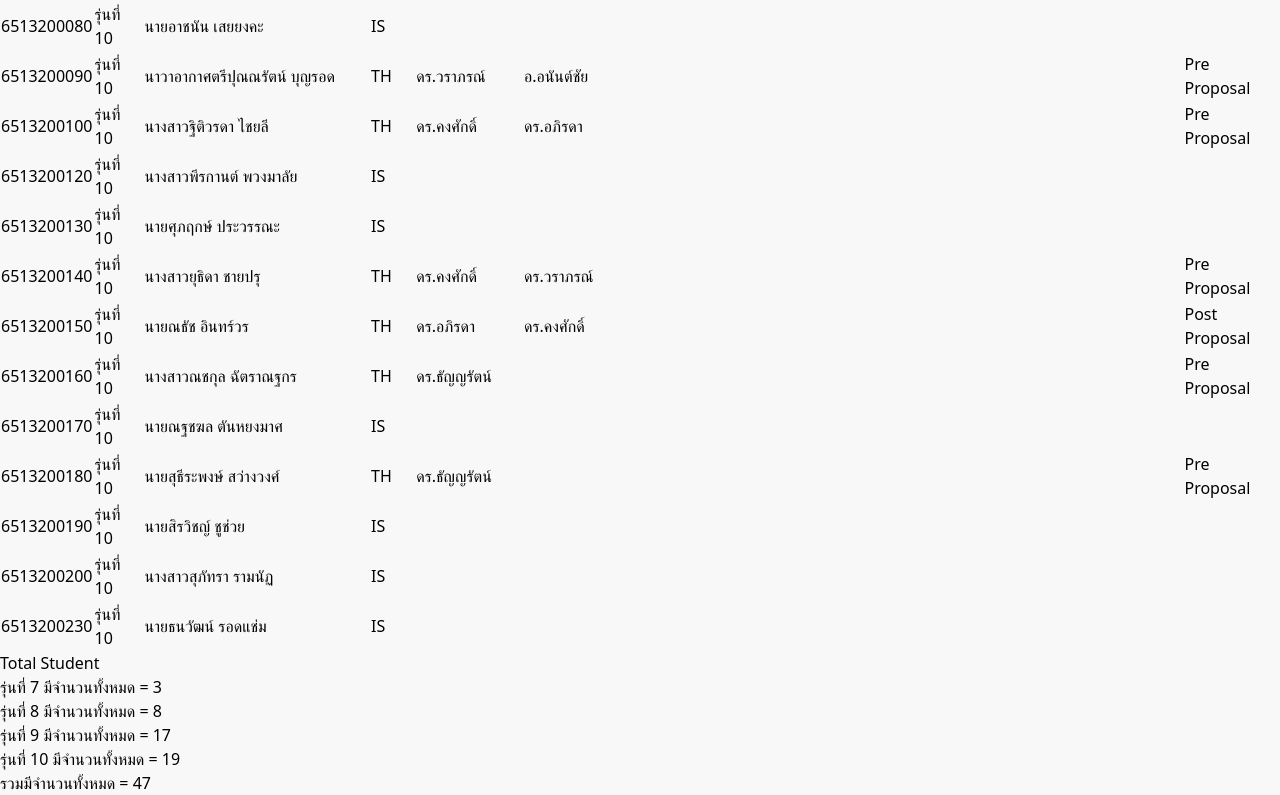
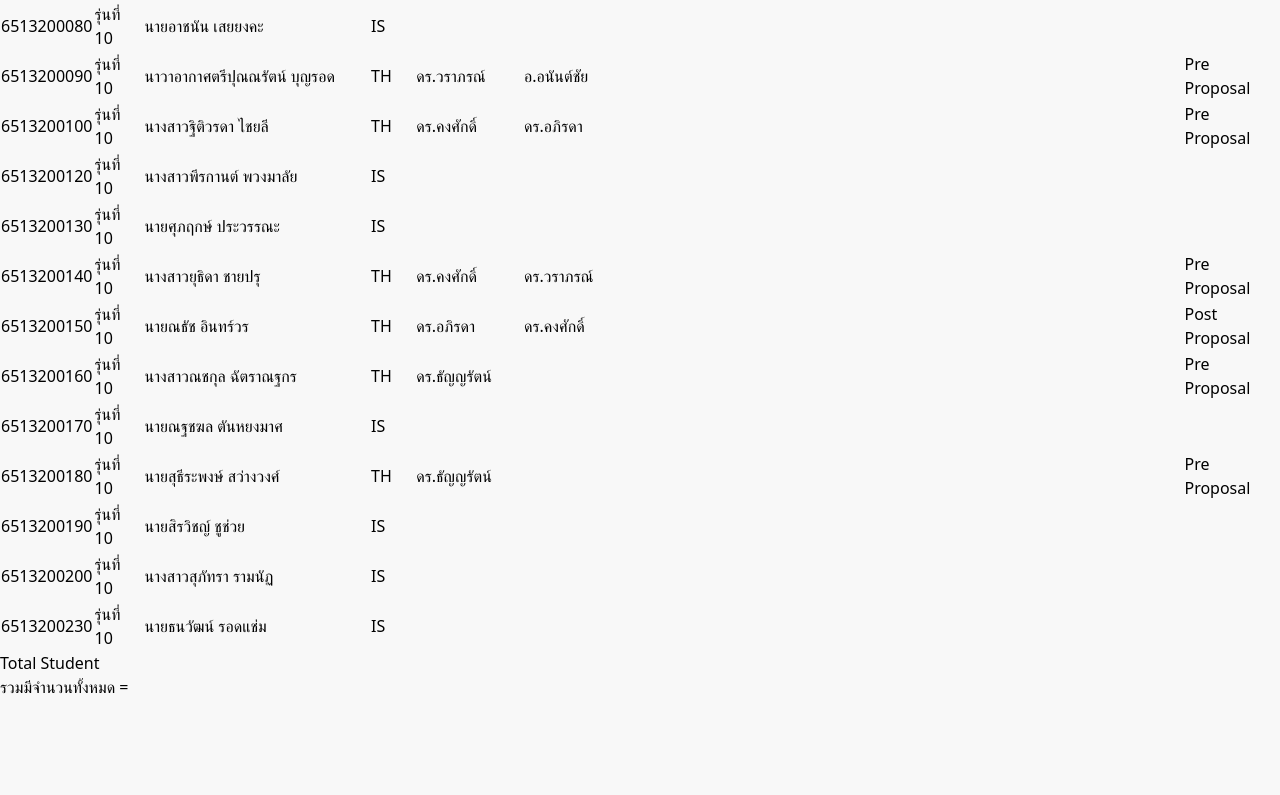
Before and after one commit to nhuihomestay/research-panel-dev, a React (Vite) app in the folder frontend-panel/: page /SumStudents in a window 1280 px wide. Shown: the part 2145-2940 px from the top of the page. After the commit the page ends 2844 px from the top, so only its background shows below. Built offline with nearby package versions, Linux system fonts and the light colour scheme.

Commit message:
change function

```diff
--- a/frontend-panel/src/components/SumStudents.tsx
+++ b/frontend-panel/src/components/SumStudents.tsx
@@ -1,35 +1,31 @@
 import { useContext } from "react";
 import { DataContext } from "../Context";
+import axios from "axios";
+
 
 export const SumStudents = () => {
-
   const { data }: any = useContext(DataContext); // form mockdata
 
 
+  const batch = [];
+  for (const item of data) {
+    batch.push(item.batch);
+  }
+  const uniqueBatch = [...new Set(batch)];
+  const batchCounts = {};
+  console.log(uniqueBatch)
 
-  //for count batch
-  const batch7Count = data.filter(
-    (item: any) => item.batch === "รุ่นที่ 7"
-  ).length;
-  const batch8Count = data.filter(
-    (item: any) => item.batch === "รุ่นที่ 8"
-  ).length;
-  const batch9Count = data.filter(
-    (item: any) => item.batch === "รุ่นที่ 9"
-  ).length;
-  const batch10Count = data.filter(
-    (item: any) => item.batch === "รุ่นที่ 10"
-  ).length;
-  const sumAll = batch7Count + batch8Count + batch9Count + batch10Count;
+  async function getBatch() {
+    axios.get('localhost:3000/api/student',)
 
-
+  }
 
 
   return (
     <div className="pt-40 ">
       <table className="divide-y-2 ml-10 border-black">
-        <thead >
-          <tr >
+        <thead>
+          <tr>
             <th className="">StudentId</th>
             <th className="px-5">Batch</th>
             <th>Name-Surname</th>
@@ -38,7 +34,6 @@ export const SumStudents = () => {
             <th className="px-5">Co-Advisor</th>
             <th>Look Really?</th>
             <th>Remark</th>
-
           </tr>
         </thead>
         <tbody>
@@ -58,13 +53,13 @@ export const SumStudents = () => {
       </table>
 
       <div className="ml-10 mt-10 mb-10">
-            <h2 className="font-bold">Total Student </h2>
+        <h2 className="font-bold">Total Student </h2>
         <div className="">
-            <h3>รุ่นที่ 7 มีจำนวนทั้งหมด = {batch7Count}</h3>
-            <h3>รุ่นที่ 8 มีจำนวนทั้งหมด = {batch8Count}</h3>
-            <h3>รุ่นที่ 9 มีจำนวนทั้งหมด = {batch9Count}</h3>
-            <h3>รุ่นที่ 10 มีจำนวนทั้งหมด = {batch10Count}</h3>
-            <h2 className="font-bold">รวมมีจำนวนทั้งหมด = {sumAll}</h2>
+          {Object.entries(batchCounts).map(([batch, count]) => (
+            <h3 key={batch}>{`${batch}: ${count}`}</h3>
+          ))}
+
+          <h2 className="font-bold">รวมมีจำนวนทั้งหมด = {}</h2>
         </div>
       </div>
     </div>
```
